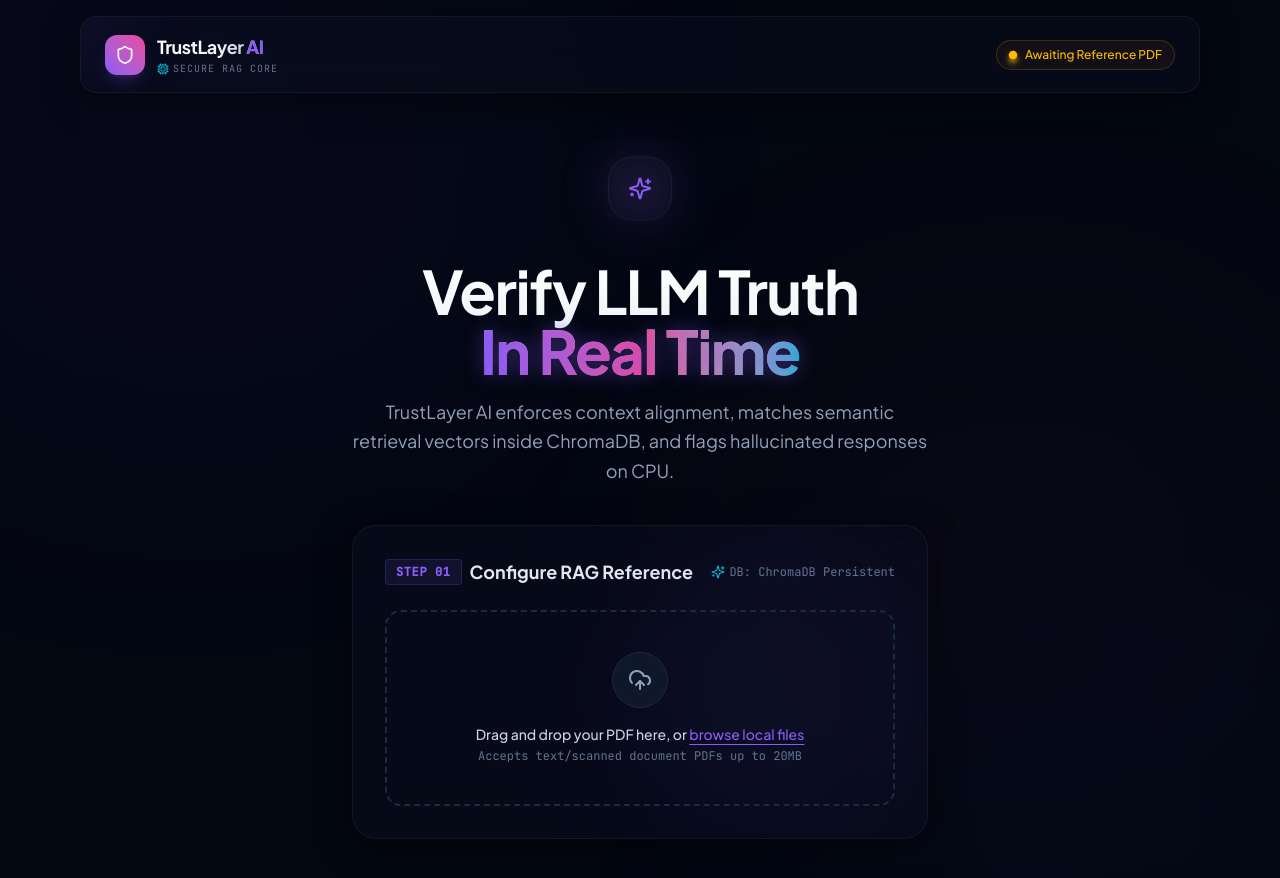
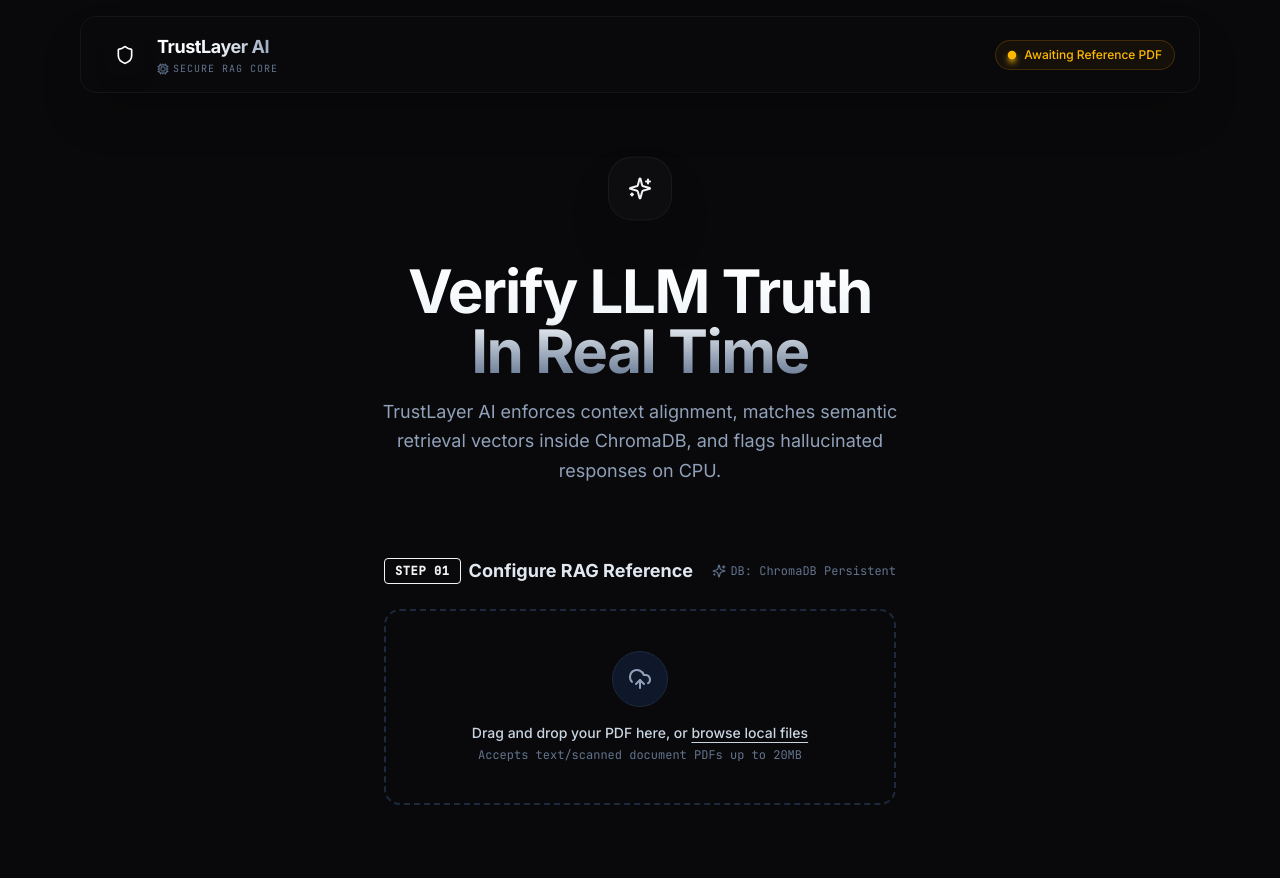
Before and after one commit to mdabuammar/TrustLayer-AI, a React (Vite) app in the folder frontend/: page / in a window 1280 px wide. Shown: the top 878 px of the page. Built offline with nearby package versions, Linux system fonts and the light colour scheme.

Commit message:
style: Replace neon AI theme with minimal FAANG-grade dark dashboard theme

```diff
--- a/frontend/src/index.css
+++ b/frontend/src/index.css
@@ -1,87 +1,66 @@
-@import url('https://fonts.googleapis.com/css2?family=Plus+Jakarta+Sans:wght@300;400;500;600;700&family=JetBrains+Mono:wght@400;500&display=swap');
+@import url('https://fonts.googleapis.com/css2?family=Inter:wght@300;400;500;600;700&family=JetBrains+Mono:wght@400;500&display=swap');
 @import "tailwindcss";
 
 @theme {
-  --color-bg-deep: #030712;
-  --color-bg-dark: #090e1a;
-  --color-bg-card: rgba(10, 15, 30, 0.45);
+  --color-bg-deep: #09090b;
+  --color-bg-dark: #121215;
+  --color-bg-card: #18181b;
+  --color-border-subtle: #27272a;
 
-  --color-brand-violet: #8b5cf6;
-  --color-brand-pink: #ec4899;
-  --color-brand-cyan: #06b6d4;
-  --color-brand-emerald: #10b981;
-  --color-brand-amber: #f59e0b;
-  --color-brand-rose: #f43f5e;
+  --color-accent-blue: #3b82f6;
+  --color-accent-emerald: #10b981;
+  --color-accent-amber: #f59e0b;
+  --color-accent-red: #ef4444;
+  --color-accent-indigo: #6366f1;
 
-  --font-sans: 'Plus Jakarta Sans', system-ui, -apple-system, sans-serif;
+  --font-sans: 'Inter', system-ui, -apple-system, sans-serif;
   --font-mono: 'JetBrains Mono', monospace;
-
-  --animate-spin-slow: spin 12s linear infinite;
-  --animate-pulse-slow: pulse 4s cubic-bezier(0.4, 0, 0.6, 1) infinite;
-  --animate-float: float 6s ease-in-out infinite;
-  --animate-glow: glow 3s ease-in-out infinite;
 }
 
 @layer utilities {
-  .glass-panel {
-    background: rgba(10, 15, 30, 0.5);
-    backdrop-filter: blur(24px);
-    -webkit-backdrop-filter: blur(24px);
-    border: 1px solid rgba(255, 255, 255, 0.05);
-    box-shadow: 0 8px 32px 0 rgba(0, 0, 0, 0.5);
+  .dashboard-card {
+    background-color: var(--color-bg-dark);
+    border: 1px solid var(--color-border-subtle);
+    border-radius: 8px;
+    box-shadow: 0 1px 3px 0 rgba(0, 0, 0, 0.5);
   }
 
-  .glass-panel-hover {
-    transition: all 0.3s cubic-bezier(0.16, 1, 0.3, 1);
+  .dashboard-card-hover {
+    transition: all 0.2s cubic-bezier(0.16, 1, 0.3, 1);
   }
-  .glass-panel-hover:hover {
-    border-color: rgba(255, 255, 255, 0.12);
-    background: rgba(15, 23, 42, 0.6);
-    box-shadow: 0 20px 40px -15px rgba(139, 92, 246, 0.1);
+  .dashboard-card-hover:hover {
+    border-color: #3f3f46;
+    box-shadow: 0 4px 12px 0 rgba(0, 0, 0, 0.4);
   }
 
-  .text-glow-violet {
-    text-shadow: 0 0 20px rgba(139, 92, 246, 0.45);
+  .accent-gradient {
+    background: linear-gradient(135deg, #ffffff 0%, #a1a1aa 100%);
   }
-
-  .bg-radial-glow {
-    background: radial-gradient(circle at center, rgba(139, 92, 246, 0.08) 0%, transparent 70%);
-  }
-}
-
-@keyframes float {
-  0%, 100% { transform: translateY(0); }
-  50% { transform: translateY(-10px); }
-}
-
-@keyframes glow {
-  0%, 100% { opacity: 0.5; }
-  50% { opacity: 0.8; }
 }
 
 /* Custom scrollbars */
 ::-webkit-scrollbar {
-  width: 6px;
-  height: 6px;
+  width: 5px;
+  height: 5px;
 }
 
 ::-webkit-scrollbar-track {
-  background: #030712;
+  background: #09090b;
 }
 
 ::-webkit-scrollbar-thumb {
-  background: rgba(255, 255, 255, 0.1);
-  border-radius: 9999px;
+  background: #27272a;
+  border-radius: 4px;
 }
 
 ::-webkit-scrollbar-thumb:hover {
-  background: rgba(255, 255, 255, 0.2);
+  background: #3f3f46;
 }
 
 body {
   font-family: var(--font-sans);
-  background-color: #030712;
-  color: #f3f4f6;
+  background-color: #09090b;
+  color: #f4f4f5;
   min-height: 100vh;
   overflow-x: hidden;
   -webkit-font-smoothing: antialiased;
```
